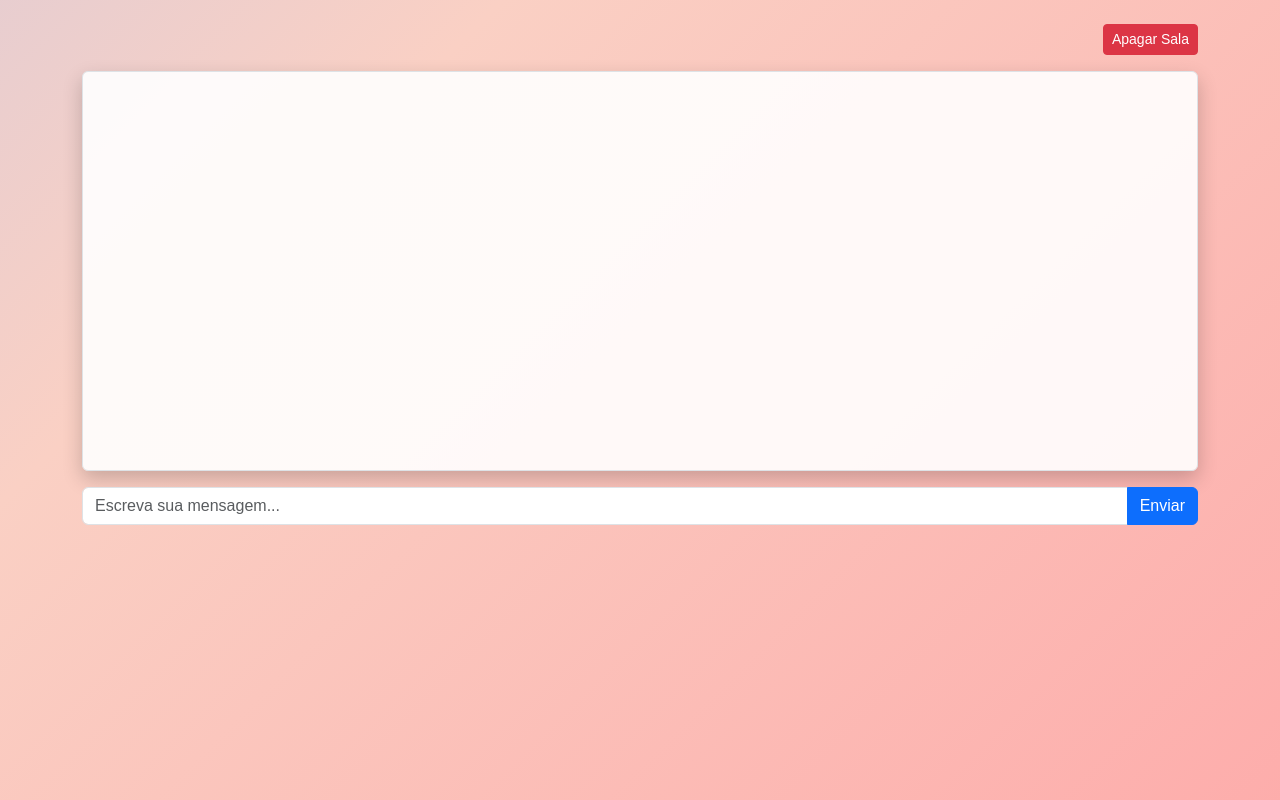
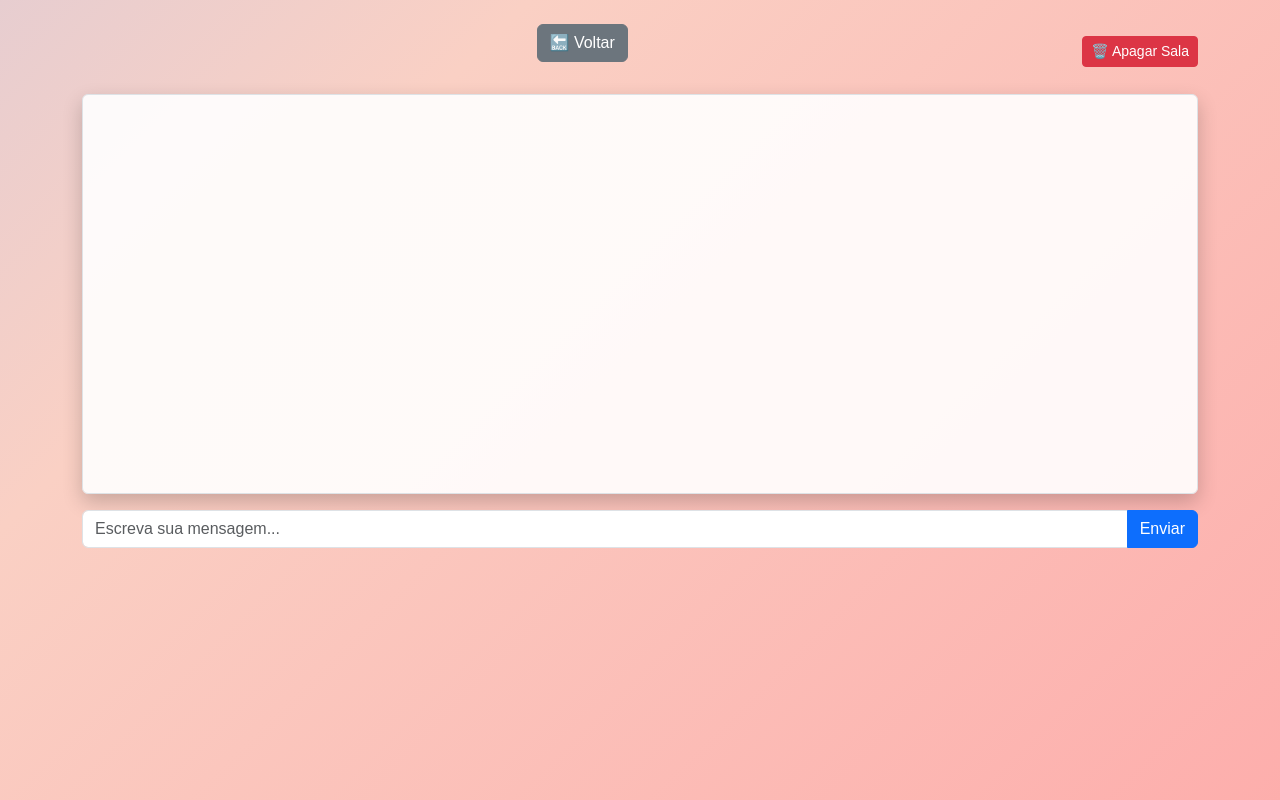
Before and after one commit to rickygomesPT/chat-temporario, a plain HTML site: page chat.html in a window 1280 px wide. Drawn offline with nearby package versions, Linux system fonts and the light colour scheme; no server answers.

Commit message:
Update chat.html

```diff
--- a/chat.html
+++ b/chat.html
@@ -11,7 +11,8 @@
 <div class="container py-4">
     <div class="d-flex justify-content-between align-items-center mb-3">
         <h3 id="roomTitle"></h3>
-        <button class="btn btn-danger btn-sm" onclick="deleteRoom()">Apagar Sala</button>
+        <button class="btn btn-secondary mb-3" onclick="goBack()"> 🔙 Voltar </button>
+        <button class="btn btn-danger btn-sm" onclick="deleteRoom()"> 🗑️ Apagar Sala </button>
     </div>
 
     <div id="chatMessages" class="border rounded p-3 mb-3 chat-box"></div>
```
